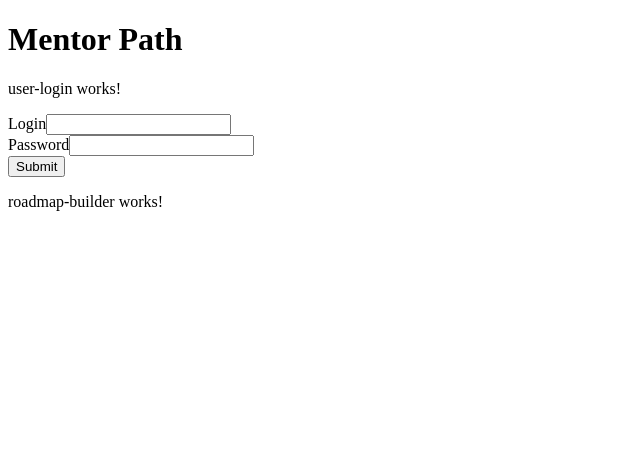
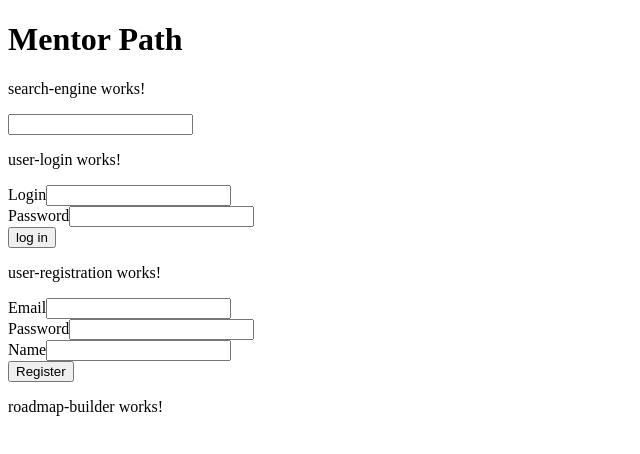
Before and after one commit to corbac/mentor-path, an Angular app in the folder ng-app/: page / in a window 1280 px wide. Shown: the top 454 px of the page, without its empty margins (0-640 px from the left). Built offline with nearby package versions, Linux system fonts and the light colour scheme; no server answers.

Commit message:
registration and search engine template

```diff
--- a/ng-app/src/app/app.component.html
+++ b/ng-app/src/app/app.component.html
@@ -1,4 +1,5 @@
 <h1>{{title}}</h1>
-
+<app-search-engine></app-search-engine>
 <app-user-login></app-user-login>
+<app-user-registration></app-user-registration>
 <app-roadmap-builder></app-roadmap-builder>
--- a/ng-app/src/app/app.module.ts
+++ b/ng-app/src/app/app.module.ts
@@ -8,13 +8,15 @@ import { AppComponent } from './app.component';
 import { RoadmapBuilderComponent } from './roadmap-builder/roadmap-builder.component';
 import { UserLoginComponent } from './user-login/user-login.component';
 import { UserRegistrationComponent } from './user-registration/user-registration.component';
+import { SearchEngineComponent } from './search-engine/search-engine.component';
 
 @NgModule({
   declarations: [
     AppComponent,
     RoadmapBuilderComponent,
     UserLoginComponent,
-    UserRegistrationComponent
+    UserRegistrationComponent,
+    SearchEngineComponent
   ],
   imports: [
     BrowserModule,
--- /dev/null
+++ b/ng-app/src/app/search-engine/search-engine.component.html
@@ -0,0 +1,14 @@
+<p>search-engine works!</p>
+
+<form (ngSubmit)="onSubmit()">
+    <div class="form-group">
+        <input type="text" class="form-control" id="search-text"
+              required
+              [(ngModel)]="search_text" name="search-text"
+              #name="ngModel">
+        <div [hidden]="name.valid || name.pristine"
+            class="alert alert-danger">
+          TODO
+        </div>
+    </div>
+</form>
--- /dev/null
+++ b/ng-app/src/app/search-engine/search-engine.component.ts
@@ -0,0 +1,15 @@
+import { Component, OnInit } from '@angular/core';
+
+@Component({
+  selector: 'app-search-engine',
+  templateUrl: './search-engine.component.html',
+  styleUrls: ['./search-engine.component.css']
+})
+export class SearchEngineComponent implements OnInit {
+
+  constructor() { }
+
+  ngOnInit(): void {
+  }
+
+}
--- a/ng-app/src/app/user-login/user-login.component.html
+++ b/ng-app/src/app/user-login/user-login.component.html
@@ -23,5 +23,5 @@
         Password is required
       </div>
   </div>
-  <button type="submit" class="btn btn-success">Submit</button>
+  <button type="submit" class="btn btn-success">log in</button>
 </form>
--- a/ng-app/src/app/user-login/user-login.component.ts
+++ b/ng-app/src/app/user-login/user-login.component.ts
@@ -12,9 +12,9 @@ export class UserLoginComponent implements OnInit {
 
   constructor() {
     this.user = new User();
-    console.info('user :');
+    // console.info('user :');
 
-    console.info(this.user);
+    // console.info(this.user);
 
   }
 
--- a/ng-app/src/app/user-registration/user-registration.component.html
+++ b/ng-app/src/app/user-registration/user-registration.component.html
@@ -1 +1,38 @@
 <p>user-registration works!</p>
+
+<form (ngSubmit)="onSubmit()">
+    <div class="form-group">
+        <label for="login">Email</label>
+        <input type="text" class="form-control" id="login"
+                required
+                [(ngModel)]="user.email" name="email"
+                #name="ngModel">
+        <div [hidden]="name.valid || name.pristine"
+            class="alert alert-danger">
+            Name is required
+        </div>
+    </div>
+  <div class="form-group">
+      <label for="pwd">Password</label>
+      <input type="password" class="form-control" id="pwd"
+            required
+            [(ngModel)]="user.pwd" name="pwd"
+            #name="ngModel">
+      <div [hidden]="name.valid || name.pristine"
+          class="alert alert-danger">
+        Password is required
+      </div>
+  </div>
+  <div class="form-group">
+    <label for="login">Name</label>
+    <input type="text" class="form-control" id="login"
+          required
+          [(ngModel)]="user.name" name="name"
+          #name="ngModel">
+    <div [hidden]="name.valid || name.pristine"
+        class="alert alert-danger">
+      Name is required
+    </div>
+  </div>
+  <button type="submit" class="btn btn-success">Register</button>
+</form>
--- a/ng-app/src/app/user-registration/user-registration.component.ts
+++ b/ng-app/src/app/user-registration/user-registration.component.ts
@@ -1,4 +1,5 @@
 import { Component, OnInit } from '@angular/core';
+import { User } from '../model/user';
 
 @Component({
   selector: 'app-user-registration',
@@ -6,10 +7,19 @@ import { Component, OnInit } from '@angular/core';
   styleUrls: ['./user-registration.component.css']
 })
 export class UserRegistrationComponent implements OnInit {
+  user : User;
 
-  constructor() { }
+  constructor() {
+    this.user = new User();
+  }
 
   ngOnInit(): void {
   }
 
+  onSubmit(){
+    console.info('Sumbited !');
+    console.info(this.user);
+
+  }
+
 }
```
Also changed, not shown: ng-app/src/app/search-engine/search-engine.component.css (added), 1 other file (tests, documents, lock files or other folders).
